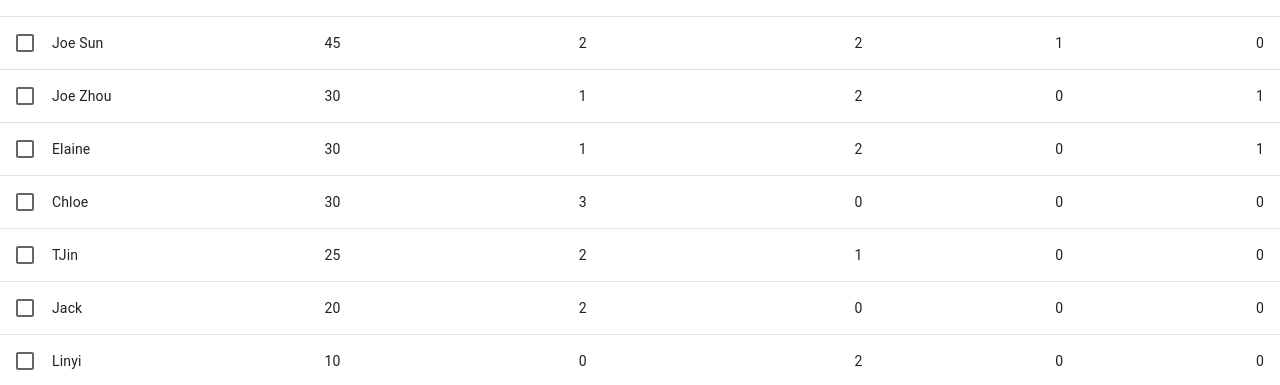
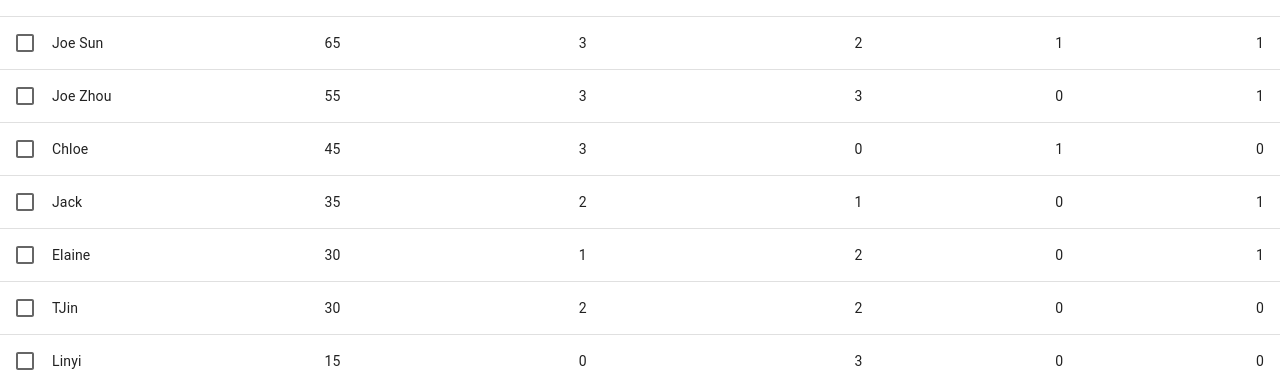
Before and after one commit to ElaineLovesAvocado/LevelUp, a React (Create React App) app: page /ranking in a window 1280 px wide. Shown: the part 210-595 px from the top of the page. Built offline with nearby package versions, Linux system fonts and the light colour scheme.

Commit message:
2-4-2024 update records

```diff
--- a/src/pages/ranking.js
+++ b/src/pages/ranking.js
@@ -35,13 +35,13 @@ function createData(id, name, totalScore, numFirst, numSecond, numSuper, numSupe
 }
 
 const rows = [
-  createData(1, 'Jack', 20, 2, 0, 0, 0),
-  createData(2, 'Linyi', 10, 0, 2, 0, 0),
-  createData(3, 'Joe Zhou', 30, 1, 2, 0, 1),
+  createData(1, 'Jack', 35, 2, 1, 0, 1),
+  createData(2, 'Linyi', 15, 0, 3, 0, 0),
+  createData(3, 'Joe Zhou', 55, 3, 3, 0, 1),
   createData(4, 'Elaine', 30, 1, 2, 0, 1),
-  createData(5, 'Joe Sun', 45, 2, 2, 1, 0),
-  createData(6, 'Chloe', 30, 3, 0, 0, 0),
-  createData(7, 'TJin', 25, 2, 1, 0, 0),
+  createData(5, 'Joe Sun', 65, 3, 2, 1, 1),
+  createData(6, 'Chloe', 45, 3, 0, 1, 0),
+  createData(7, 'TJin', 30, 2, 2, 0, 0),
 ];
 
 function descendingComparator(a, b, orderBy) {
--- a/src/pages/records.js
+++ b/src/pages/records.js
@@ -36,7 +36,11 @@ const rows = [
     createData('1-26-2024', '5', '7', 'J', '4', '2+🌟', '2', '10', 'Chole', 'JoeS', 'NA', 'NA'),
     createData('2-2-2024', '10', 'A', '9', '9', '9', 'A+🌟', '9', 'Elaine', 'TJ', 'NA', 'NA'),
     createData('2-2-2024', '7', '7', '4+🌟', '6', '9', '6', '6', 'JoeS', 'Elaine, JoeZ'),
-    createData('2-2-2024', 'A+🌟', 'A', 'Q', 'A', 'K', 'A', '8', 'Jack', 'JoeZ', 'NA', 'NA')
+    createData('2-2-2024', 'A+🌟', 'A', 'Q', 'A', 'K', 'A', '8', 'Jack', 'JoeZ', 'NA', 'NA'),
+    createData('2-4-2024', '-', '-', '-', '-', '-', '-', '-', 'JoeZ', 'Linyi, Jack', 'NA', 'NA'),
+    createData('2-4-2024', '-', '-', '-', '-', '-', '-', '-', 'Chloe', 'Jack, JoeS'),
+    createData('2-4-2024', '-', '-', '-', '-', '-', '-', '-', 'JoeS', 'JoeZ', 'NA', 'NA'),
+    createData('2-4-2024', '-', '-', '-', '-', '-', '-', '-', 'JoeZ', 'TJin', 'NA', 'NA'),
   ];
 
 const Records = () => {
```
